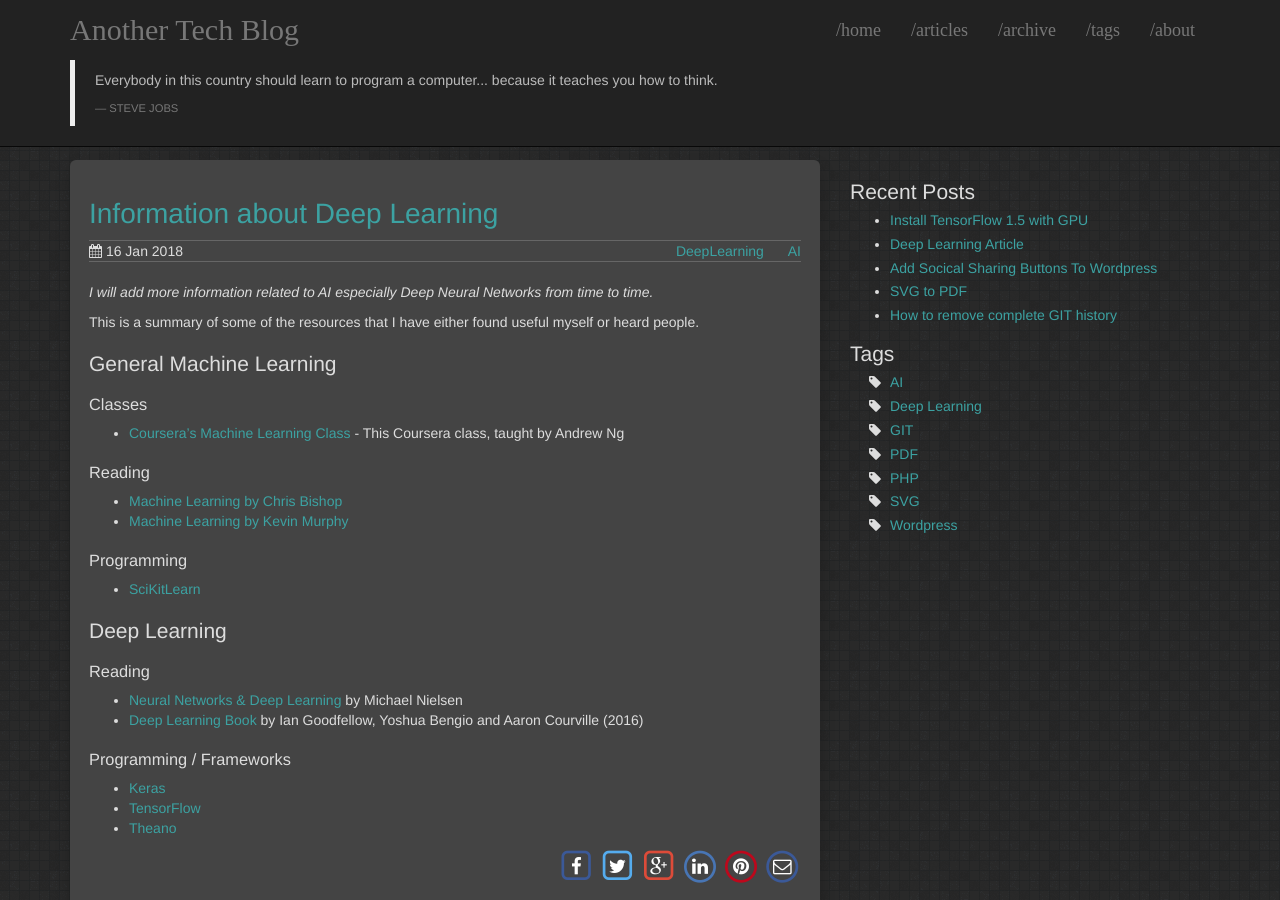
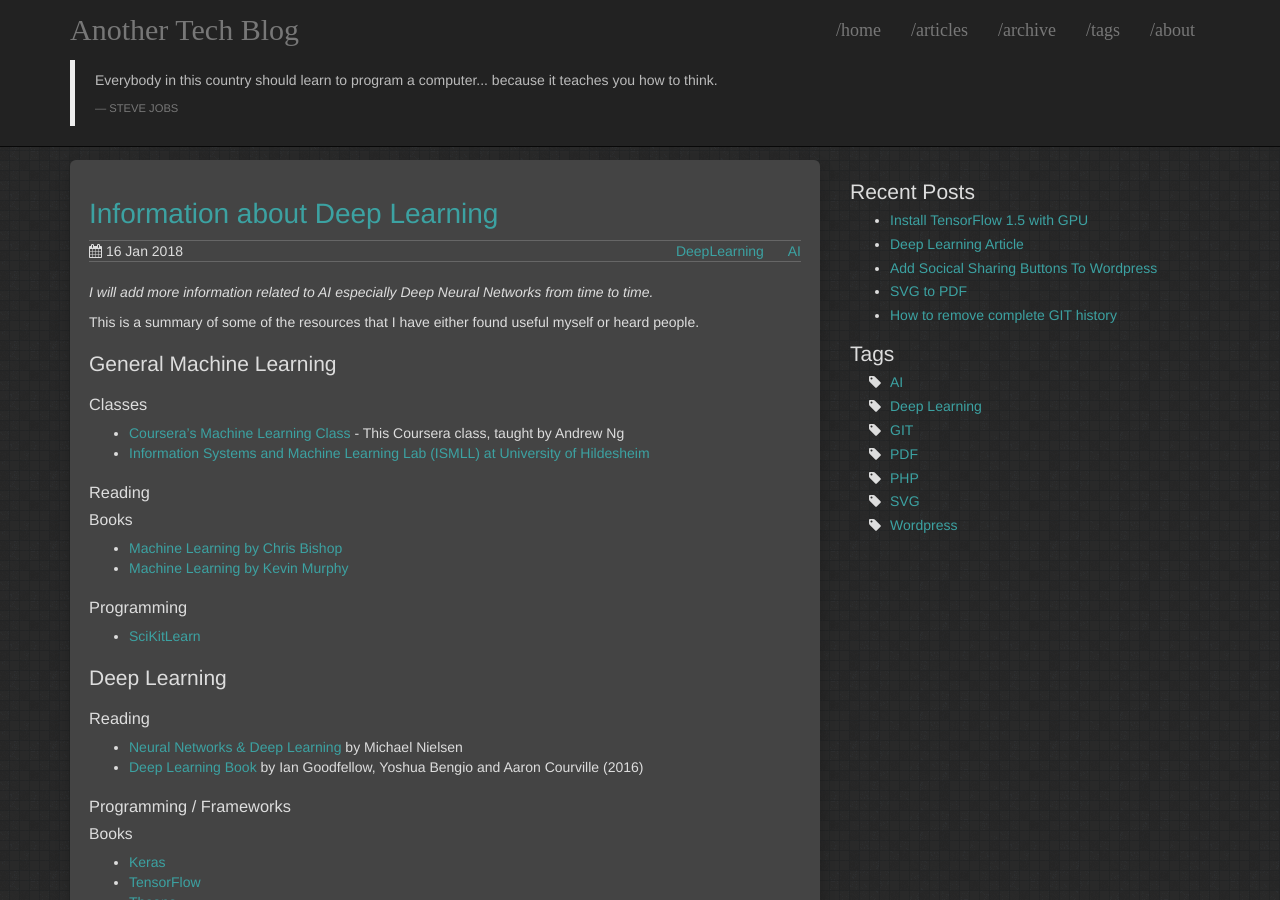
Before and after one commit to davidmainzer/davidmainzer.github.io, a Jekyll site: the page built from _articles/Deep_Learning.md, in a window 1280 px wide and 900 px high. Built offline with Jekyll 4.4.1, drawn with Linux system fonts in a browser that asks for light colours; nearby versions of some CDN libraries; some of the changed text lies outside the part shown.

Commit message:
Update Deep_Learning.md
add new references

```diff
--- a/_articles/Deep_Learning.md
+++ b/_articles/Deep_Learning.md
@@ -19,8 +19,11 @@ This is a summary of some of the resources that I have either found useful mysel
 ### Classes
 
 * [Coursera's Machine Learning Class](https://www.coursera.org/learn/machine-learning "Coursera's Machine Learning Class") - This Coursera class, taught by Andrew Ng
+* [Information Systems and Machine Learning Lab (ISMLL) at University of Hildesheim](https://www.ismll.uni-hildesheim.de/lehre/ml2-17s/script/index_en.html "Information Systems and Machine Learning Lab (ISMLL) at University of Hildesheim")
 
 ### Reading
+
+#### Books
 
 * [Machine Learning by Chris Bishop](http://www.springer.com/gb/book/9780387310732)
 * [Machine Learning by Kevin Murphy](https://mitpress.mit.edu/books/machine-learning-0)
@@ -38,6 +41,13 @@ This is a summary of some of the resources that I have either found useful mysel
 
 ### Programming / Frameworks
 
+#### Books
+
 * [Keras](https://keras.io/ "Keras")
 * [TensorFlow](https://www.tensorflow.org/ "TensorFlow")
 * [Theano](http://www.deeplearning.net/software/theano/ "Theano")
+
+#### Some State-of-The-Art Paper
+
+* [DensePose: Dense Human Pose Estimation In The Wild](https://arxiv.org/abs/1802.00434)
+  * http://densepose.org/
```
